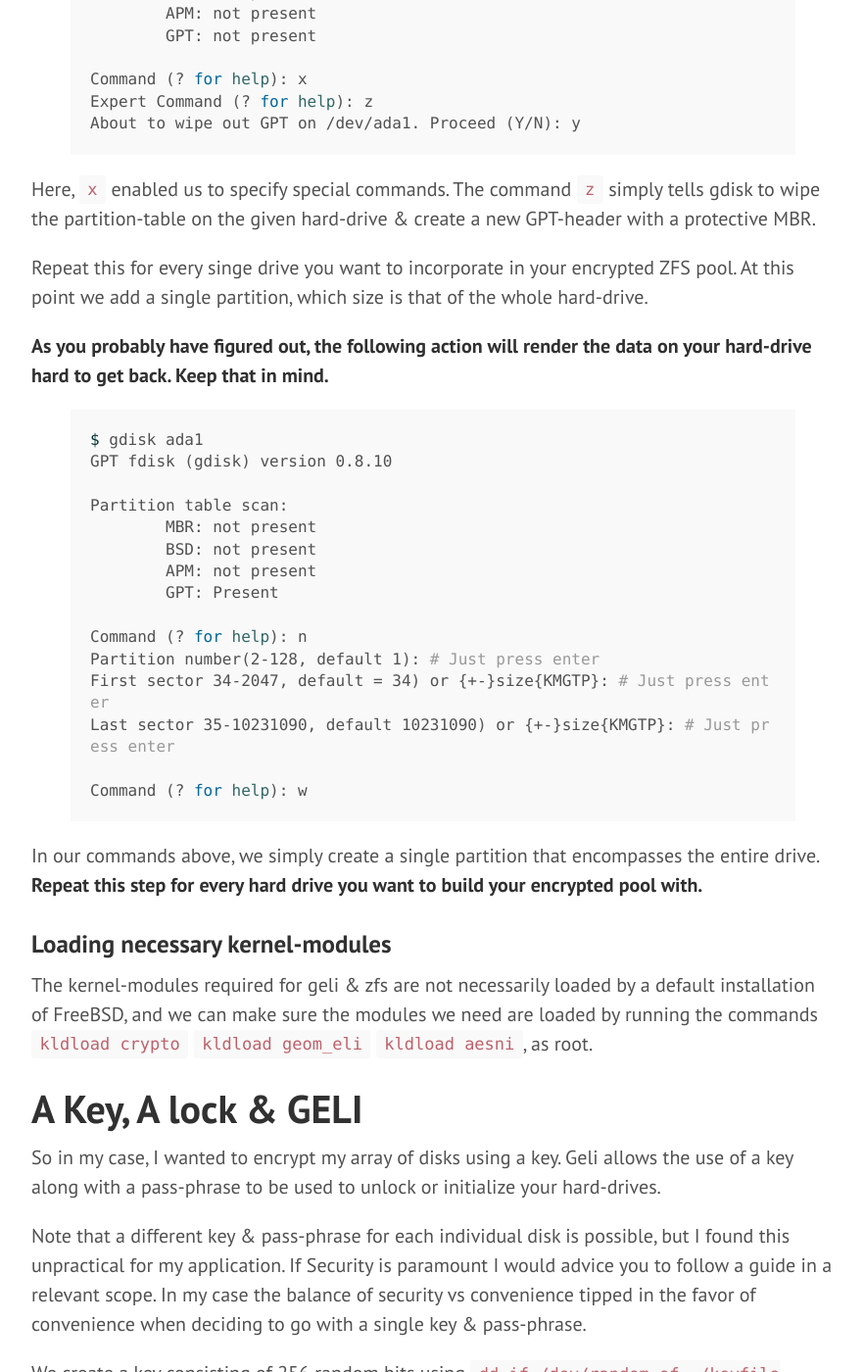
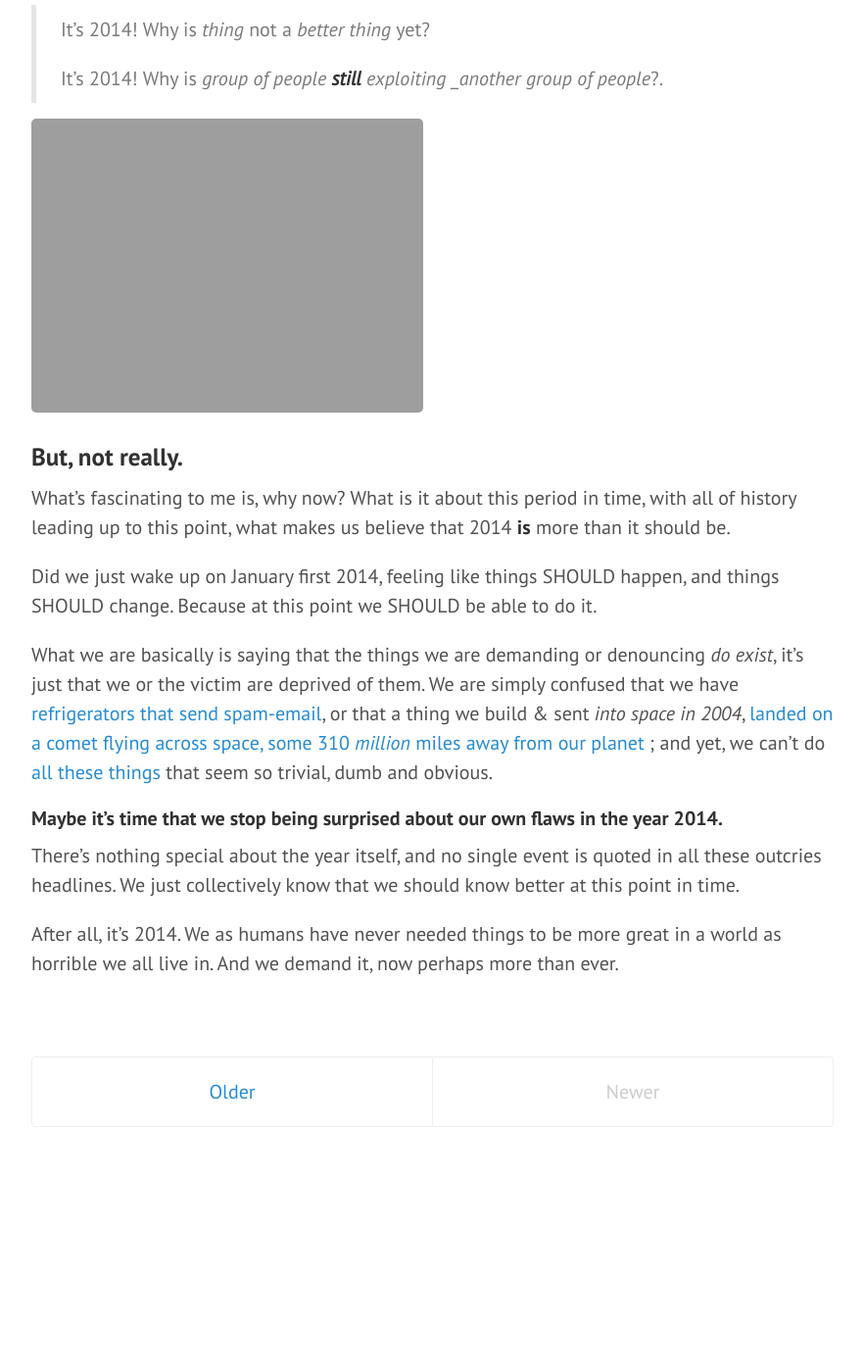
Before and after one commit to jonatanhal/jonatanhal.github.io, a Jekyll site: the page built from index.html, in a window 1280 px wide and 1400 px high, scrolled down 969 px. Shown: the whole window at 98% size, without its empty margins (68-950 px from the left). Built offline with Jekyll 4.4.1, drawn with Linux system fonts in a browser that asks for light colours; the list of posts is cut into pages by our own code; after the commit the page ends 2259 px from its top, so only the background shows below that; some of the changed text lies outside the part shown.

Commit message:
new post & changes to 20141022

```diff
--- a/_posts/2014-10-22-Encrypted-ZFS-on-FreeBSD-using-GELI.markdown
+++ b/_posts/2014-10-22-Encrypted-ZFS-on-FreeBSD-using-GELI.markdown
@@ -102,6 +102,9 @@
 ZFS.
 
 ## When my hard-drives die, my ticket to Frowntown will let me get out of there
+We can now fashion together our pool of drives, in my case i will create a raidz, which will
+make my array more resilient towards future drive-failures.
+
 With our newly fashioned, encrypted hard-drives we tell ZFS to do it's magic.
 `zpool create storage raidz ada1p1.eli ada2p1.eli ada3p1.eli`
 **Note that `storage` only is the chosen name of our pool, feel free to change this to whatever
@@ -146,7 +149,7 @@
 
 {% highlight sh %}
 function geliattach() {
-    $(sudo geli attach -k /usr/home/user/.keyfile -j ./.pfile /dev/$1 && echo $1) || "failed attaching";
+    (sudo geli attach -k /usr/home/user/.keyfile -j ./.pfile /dev/$1 && echo $1) || "failed attaching";
 }
 {% endhighlight %}
 
@@ -205,6 +208,10 @@
 
 Added a paragraph explaining how to load the relevant kernel-modules.
 
+**Updated on 2014-11-06** - Added a paragraph about creating the ZFS-array & corrected a
+mistake in the geliattach-function described above - The issue was a unnescessary `$` before
+the parenthesis.
+
 * * *
 
 [^1]: Relevant information: [zfs man page](https://www.freebsd.org/cgi/man.cgi?query=zfs&apropos=0&sektion=0&manpath=FreeBSD+10.1-RELEASE&arch=default&format=html), [zpool manpange](https://www.freebsd.org/cgi/man.cgi?query=zpool&apropos=0&sektion=0&manpath=FreeBSD+10.1-RELEASE&arch=default&format=html), [Freebsd Handbook on disk-encryption, skip to 18.12.2 for information about geli](https://www.freebsd.org/doc/en/books/handbook/disks-encrypting.html)
--- /dev/null
+++ b/_posts/2014-11-23-its-2014.markdown
@@ -0,0 +1,61 @@
+---
+layout: post
+title:  "It's 2014, why do we expect things to be better?"
+---
+
+# What?
+
+You probably have seen it & you might have said it yourself. It's
+the unofficial phrase of 2014.
+
+> It's 2014, Why doesn't _thing_ exist?
+
+## Things are pretty great.
+
+At this point, we (humans) can build bridges, feed millions & recreate the
+greatest things since sliced bread more times in a day than the number of
+spiders we swallow in our sleep every year. Generally speaking, humans are
+living in better conditions than ever before in history. We got something
+right. Although, not all things are alright.
+
+While most of the world enjoys some form of a decent way of living & most
+of us have time and money to pursue not only our dreams in our own country
+but abroad; a lot of people seem alarmed that the world is (only) this good
+by this time.
+
+It's getting to the point right now that I see outcries every day about the
+fact that it's 2014 and something is wrong (point being, it shouldn't, because
+it's 2014 and we should be better at things by this point)
+
+For those of you playing along at home, This would be the time to create your
+own `It's 2014!!`. Be creative!
+
+>It's 2014! Why is _thing_ not a _better thing_ yet?
+>
+>It's 2014! Why is _group of people **still** exploiting _another group of people_?.
+
+![Try googling]({{site-url}}/assets/it's_2014_why_are_still_screenshots_a_thing.png)
+
+### But, not really.
+What's fascinating to me is, why now? What is it about this period in time, with
+all of history leading up to this point, what makes us believe that 2014 **is**
+more than it should be.
+
+Did we just wake up on January first 2014, feeling like things SHOULD happen,
+and things SHOULD change. Because at this point we SHOULD be able to do it.
+
+What we are basically is saying that the things we are demanding or denouncing
+_do exist_, it's just that we or the victim are deprived of them. We are simply
+confused that we have [refrigerators that send spam-email](http://www.huffingtonpost.com/2014/01/23/refrigerator-spam-email-internet-of-things-attack_n_4654566.html),
+or that a thing we build & sent _into space in 2004_, [landed on a comet flying across space, some 310 _million_ miles away from our planet](http://edition.cnn.com/2014/11/12/world/comet-landing-countdown/index.html)
+; and yet, we can't do [all these things](https://encrypted.google.com/#safe=off&q=%22it%27s+2014%22)
+that seem so trivial, dumb and obvious.
+
+####Maybe it's time that we stop being surprised about our own flaws in the year 2014.
+
+There's nothing special about the year itself, and no single event is quoted in
+all these outcries headlines. We just collectively know that we should know better
+at this point in time.
+
+After all, it's 2014. We as humans have never needed things to be more great in a world
+as horrible we all live in. And we demand it, now perhaps more than ever.
```
Also changed, not shown: assets/it's_2014_why_are_screenshots_still_a_thing.png (added).
